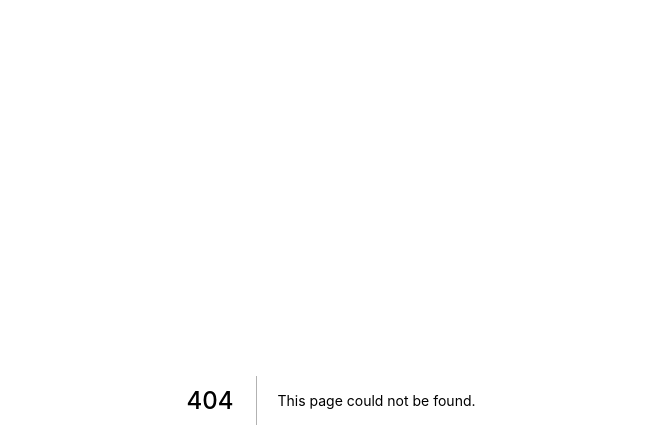
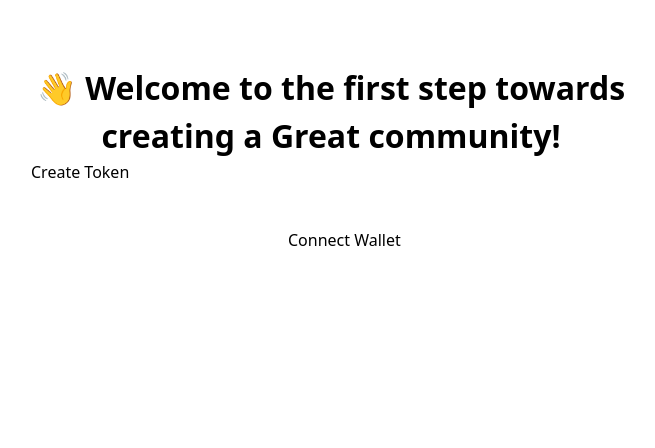
Before and after one commit to degenbuilder7/Diversehq, a Next.js app in the folder diversehq/: page /home in a window 1280 px wide. Before the commit this address had no page. Shown: the top 448 px of the page, without its empty margins (309-964 px from the left). Built offline with nearby package versions, Linux system fonts and the light colour scheme.

Commit message:
Add Wallet Connect(Context)

```diff
--- a/diversehq/pages/_app.js
+++ b/diversehq/pages/_app.js
@@ -1,7 +1,11 @@
 import '../styles/globals.css'
+import {WalletProvider} from "../utils/WalletContext"
 
 function MyApp({ Component, pageProps }) {
-  return <Component {...pageProps} />
+  return(
+  <WalletProvider>
+    <Component {...pageProps} />
+  </WalletProvider>)
 }
 
 export default MyApp
--- /dev/null
+++ b/diversehq/pages/home/index.js
@@ -0,0 +1,84 @@
+import React, { useEffect, useState, useContext } from "react";
+import Link from 'next/link';
+import {WalletContext} from "../../utils/WalletContext";
+
+
+
+const App = () => {
+  const [wallet, setWallet] = useContext(WalletContext);
+
+  const checkIfWalletIsConnected = async () => {
+    try {
+      const { ethereum } = window;
+
+      if (!ethereum) {
+        console.log("Make sure you have metamask!");
+        return;
+      } else {
+        console.log("We have the ethereum object", ethereum);
+      }
+
+      const accounts = await ethereum.request({ method: "eth_accounts" });
+
+      if (accounts.length !== 0) {
+        const account = accounts[0];
+        console.log("Found an authorized account:", account);
+        setWallet(account);
+      } else {
+        console.log("No authorized account found")
+      }
+    } catch (error) {
+      console.log(error);
+    }
+  }
+
+  /**
+  * Implement your connectWallet method here
+  */
+  const connectWallet = async () => {
+    try {
+      const { ethereum } = window;
+
+      if (!ethereum) {
+        alert("Get MetaMask!");
+        return;
+      }
+
+      const accounts = await ethereum.request({ method: "eth_requestAccounts" });
+
+      console.log("Connected", accounts[0]);
+      setWallet(accounts[0]);
+    } catch (error) {
+      console.log(error)
+    }
+  }
+  useEffect(() => {
+    checkIfWalletIsConnected();
+  }, [])
+
+  return (
+
+    <div className="mainContainer">
+      <div className="dataContainer">
+        <div className="header">
+        👋 Welcome to the first step towards creating a Great community!
+        </div>
+
+        <Link href='/tokencr' className="waveButton">
+          Create Token
+        </Link>
+
+
+        {/* * If there is no currentAccount render this button */}
+
+        {!wallet && (
+          <button className="waveButton" onClick={connectWallet}>
+            Connect Wallet
+          </button>
+        )}
+      </div>
+    </div>
+  );
+}
+
+export default App
--- /dev/null
+++ b/diversehq/utils/WalletContext.js
@@ -0,0 +1,12 @@
+import {useState, createContext} from "react";
+
+export const WalletContext = createContext();
+
+export const WalletProvider = ({children}) => {
+    const [wallet, setWallet] = useState('');
+    return(
+        <WalletContext.Provider value={[wallet, setWallet]}>
+            {children}
+        </WalletContext.Provider>
+    )
+}
```
